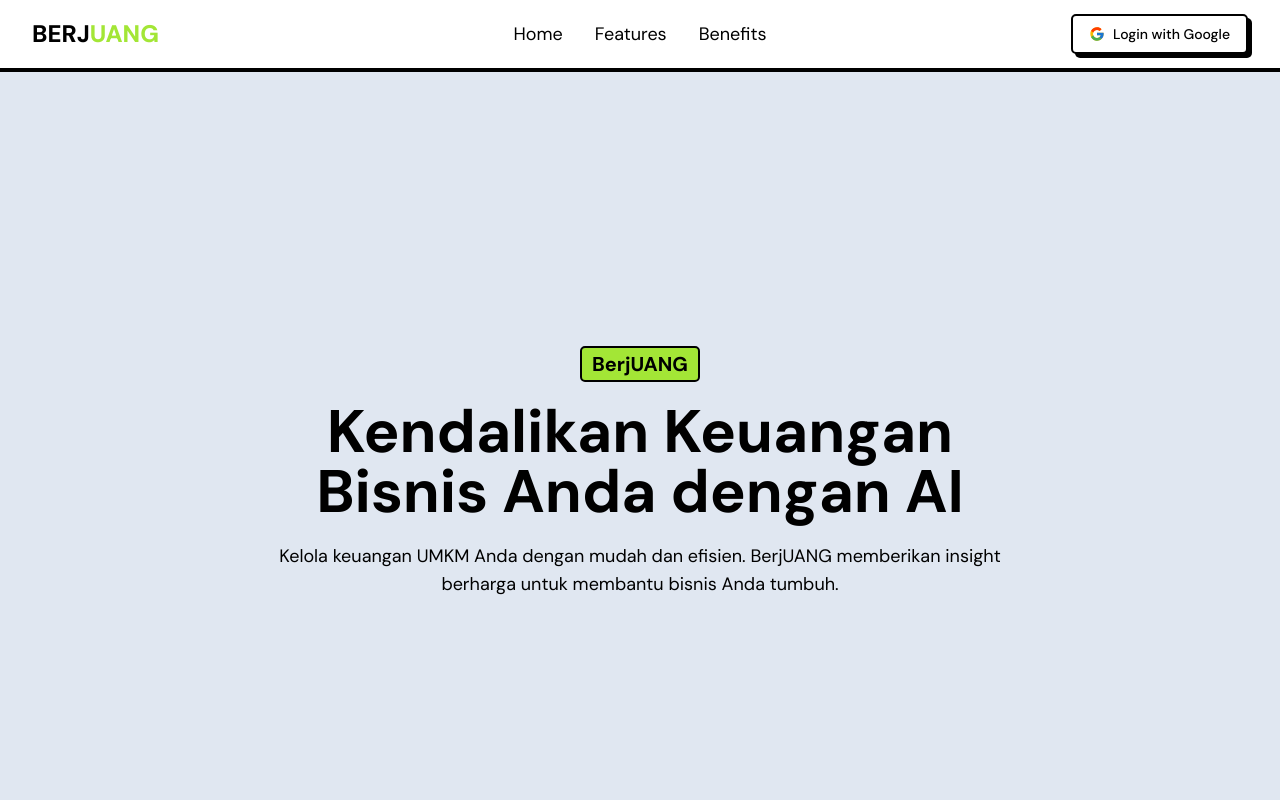
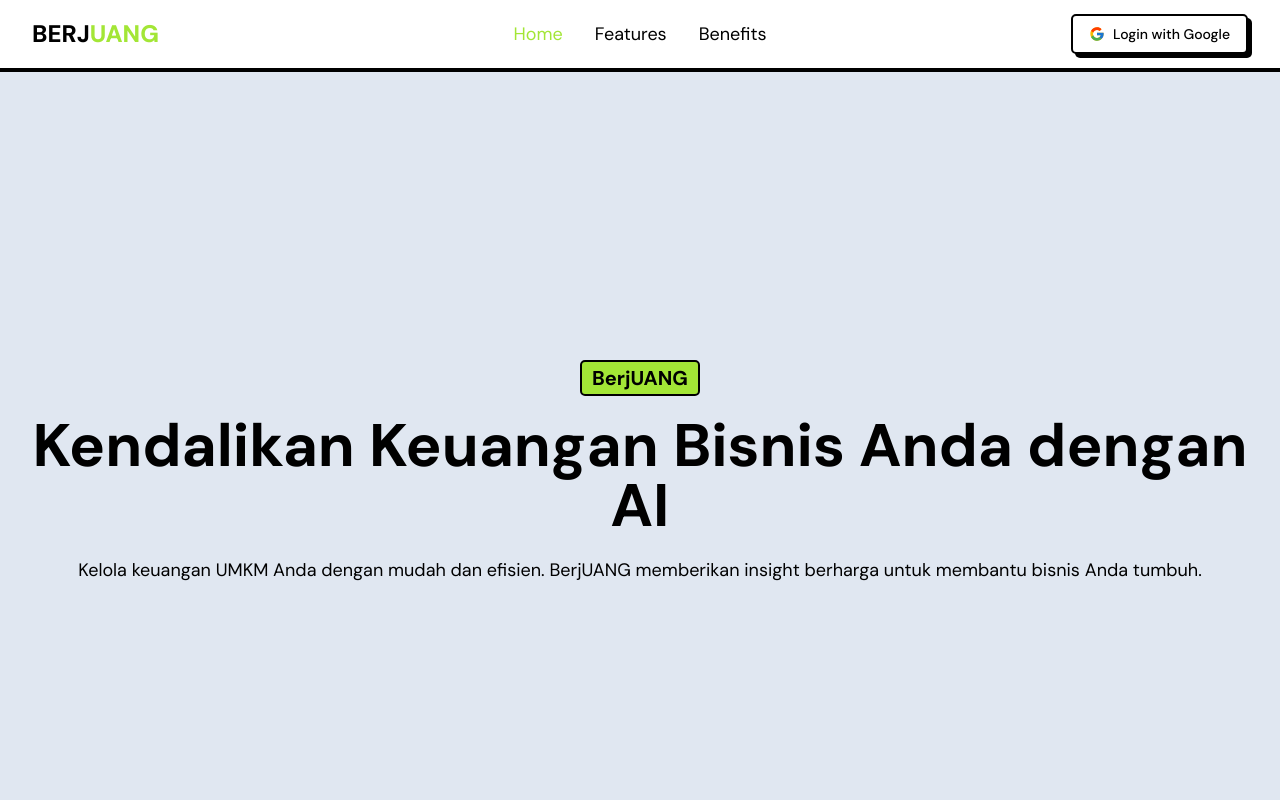
Before and after one commit to The-Triple-R/berjuang-ui, a Next.js app: page / in a window 1280 px wide. Shown: the top 800 px of the page. Built offline with nearby package versions, Linux system fonts and the light colour scheme.

Commit message:
fix: fix home section height and add id to all section

```diff
--- a/app/page.js
+++ b/app/page.js
@@ -12,8 +12,8 @@ export default function Home() {
   return (
     <>
       <Header />
-      <main className='relative flex flex-col gap-44 items-center justify-center bg-bg dark:bg-darkBg px-5 py-[200px] min-h-[100svh]'>
-        <section className='max-w-[800px] flex flex-col items-center gap-5'>
+      <main className='relative flex flex-col gap-44 items-center justify-center bg-bg dark:bg-darkBg min-h-screen'>
+        <section id='home' className='min-h-screen flex flex-col items-center justify-center px-4 md:px-8 gap-5'>
           <h3>
             <Badge className='font-bold text-xl'>BerjUANG</Badge>
           </h3>
@@ -22,7 +22,7 @@ export default function Home() {
         </section>
       </main>
       <div>
-        <section className='border-t-4 border-border dark:border-darkBorder font-semibold p-10'>
+        <section id='features' className='border-t-4 border-border dark:border-darkBorder font-semibold p-10'>
           <div className='w-[1300px] max-w-full mx-auto'>
             <h3 className='text-center text-2xl mb-16'>Features</h3>
             <div className='grid grid-cols-2 gap-5'>
```
